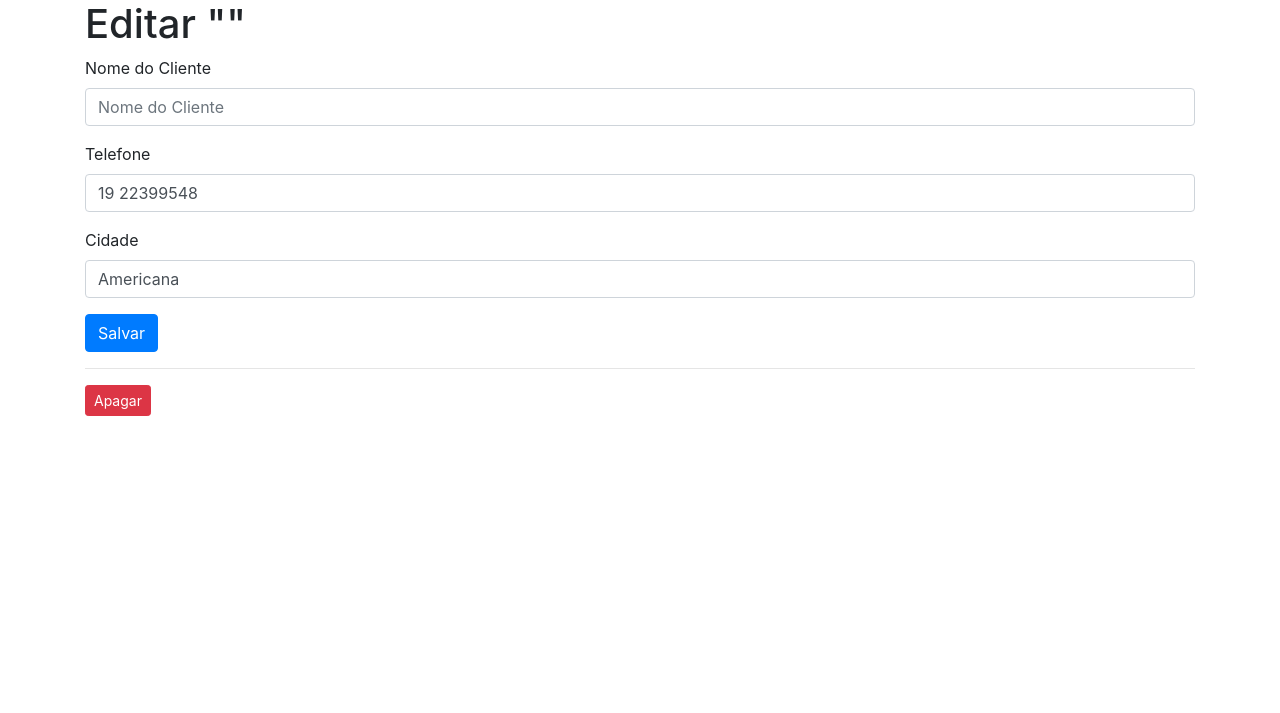
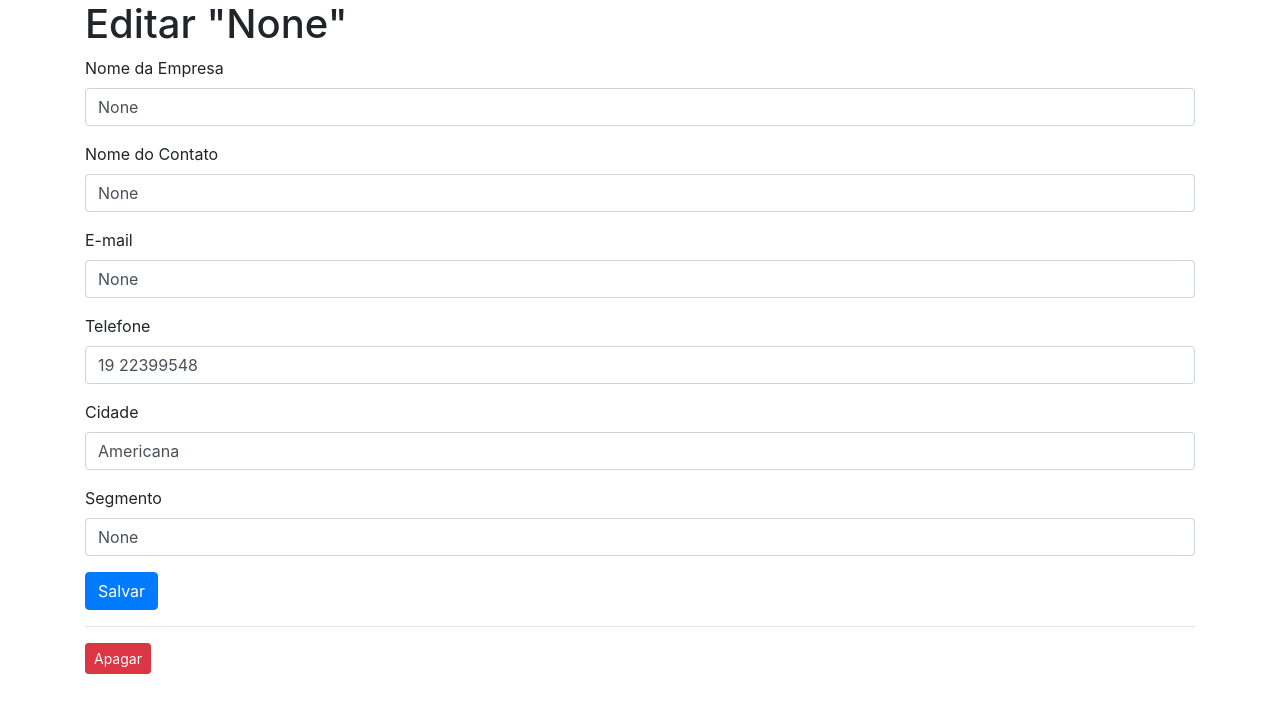
Before and after one commit to alexandresousa74/Hexa-main, a Flask app: page /clientes/1/edit in a window 1280 px wide. Shown: the part 56-769 px from the top of the page. Run offline with Flask 3, Linux system fonts and the light colour scheme; some libraries are stand-ins or nearby versions.

Commit message:
templates cliente

```diff
--- a/templates/cliente.html
+++ b/templates/cliente.html
@@ -1,9 +1,12 @@
 {% extends 'base.html' %}
 
 {% block content %}
-    <h2>{% block title %} {{ cliente['nome'] }} {% endblock %}</h2>
+    <h2>{% block title %} {{ cliente['empresa'] }} {% endblock %}</h2>
+    <p>Contato: {{ cliente['contato'] }}</p>
+    <p>E-mail: {{ cliente['email'] }}</p>
     <p>Telefone: {{ cliente['telefone'] }}</p>
     <p>Cidade: {{ cliente['cidade'] }}</p>
+    <p>Segmento: {{ cliente['segmento'] }}</p>
     <a href="{{ url_for('edit_cliente', cliente_id=cliente['id']) }}">
         <span class="badge badge-warning">Editar</span>
     </a>
--- a/templates/clientes.html
+++ b/templates/clientes.html
@@ -5,11 +5,13 @@
     <a href="{{url_for('novo_cliente')}}" class="btn btn-primary">Novo Cliente</a>
     {% for cliente in clientes %}
         <a href="{{ url_for('cliente', cliente_id=cliente['id']) }}">
-            <h2>{{ cliente['nome'] }}</h2>
+            <h2>{{ cliente['empresa'] }}</h2>
         </a>
+        <span class="badge badge-primary">{{ cliente['contato'] }}</span>
+        <span class="badge badge-primary">{{ cliente['email'] }}</span>
         <span class="badge badge-primary">{{ cliente['telefone'] }}</span>
         <span class="badge badge-primary">{{ cliente['cidade'] }}</span>
-
+        <span class="badge badge-primary">{{ cliente['segmento'] }}</span>
         <hr>
     {% endfor %}
 {% endblock %}
--- a/templates/edit_cliente.html
+++ b/templates/edit_cliente.html
@@ -1,14 +1,30 @@
 {% extends 'base.html' %}
 
 {% block content %}
-<h1>{% block title %} Editar "{{ cliente['nome'] }}" {% endblock %}</h1>
+<h1>{% block title %} Editar "{{ cliente['empresa'] }}" {% endblock %}</h1>
 
 <form method="post">
     <div class="form-group">
-        <label for="nome">Nome do Cliente</label>
-        <input type="text" name="nome" placeholder="Nome do Cliente"
+        <label for="empresa">Nome da Empresa</label>
+        <input type="text" name="empresa" placeholder="Nome da Empresa"
                class="form-control"
-               value="{{ request.form['nome'] or cliente['nome'] }}">
+               value="{{ request.form['empresa'] or cliente['empresa'] }}">
+        </input>
+    </div>
+
+    <div class="form-group">
+        <label for="contato">Nome do Contato</label>
+        <input type="text" name="contato" placeholder="Nome do Contato"
+               class="form-control"
+               value="{{ request.form['contato'] or cliente['contato'] }}">
+        </input>
+    </div>
+
+    <div class="form-group">
+        <label for="email">E-mail</label>
+        <input type="text" name="email" placeholder="xxx@yyy"
+               class="form-control"
+               value="{{ request.form['email'] or cliente['email'] }}">
         </input>
     </div>
 
@@ -27,6 +43,14 @@
     </div>
 
     <div class="form-group">
+        <label for="segmento">Segmento</label>
+        <input type="text" name="segmento" placeholder="segmento"
+               class="form-control"
+               value="{{ request.form['segmento'] or cliente['segmento'] }}">
+        </input>
+    </div>
+
+    <div class="form-group">
         <button type="submit" class="btn btn-primary">Salvar</button>
     </div>
 </form>
```
